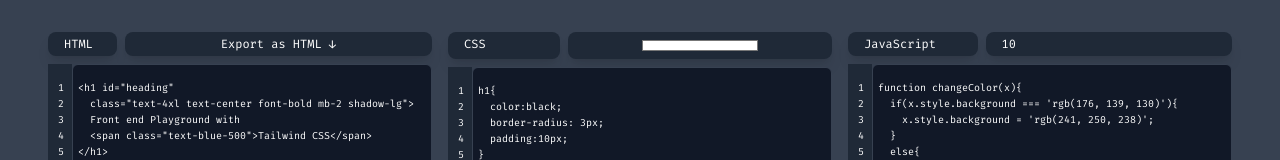
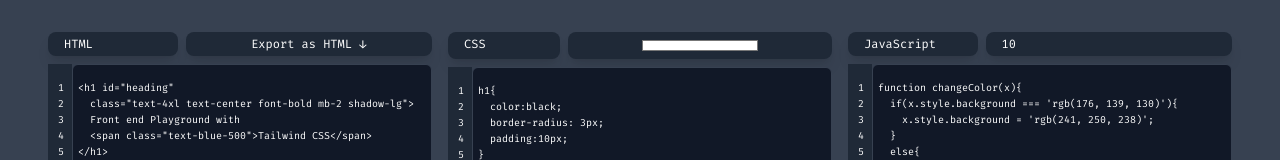
Before and after one commit to Anshdeep-Singh/frontend-playground, a Next.js app: page / in a window 1280 px wide. Shown: the top 160 px of the page. Built offline with nearby package versions, Linux system fonts and the light colour scheme.

Commit message:
Update page.tsx

```diff
--- a/app/page.tsx
+++ b/app/page.tsx
@@ -176,7 +176,7 @@ button{
           <div className="flex flex-row">
             <label className="text-white text-xs shadow-lg rounded-lg bg-gray-800 px-4 py-1 w-1/2">HTML</label>
             <button onClick={handleExport}
-              className="w-full rounded-lg bg-gray-800 text-white px-24 py-1 text-xs shadow-lg ml-2 text-center"
+              className="w-full rounded-lg bg-gray-800 text-white px-4 py-1 text-xs shadow-lg ml-2 text-center"
             >
               Export&nbsp;as&nbsp;HTML&nbsp;&darr;
             </button>
```
